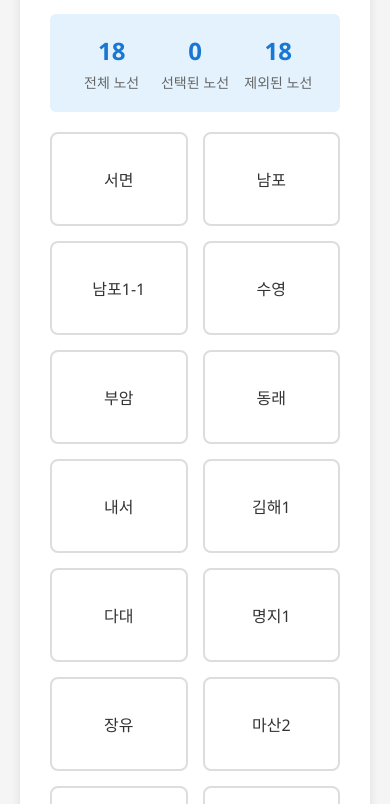
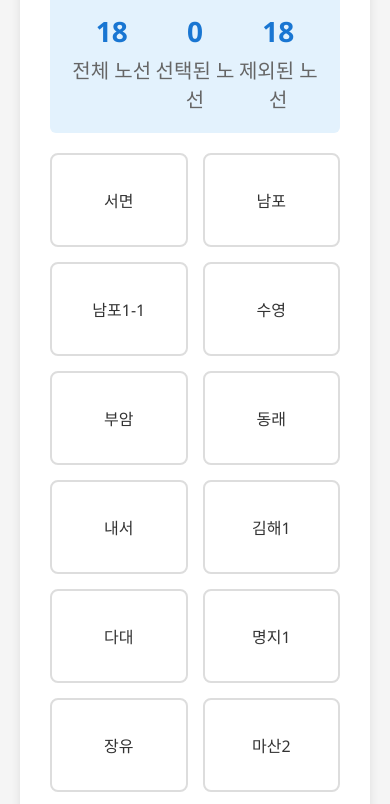
Before and after one commit to wontwonp/-1-, a plain HTML site: page index.html in a window 390 px wide. Shown: the part 139-943 px from the top of the page. Drawn offline with Linux system fonts and the light colour scheme.

Commit message:
Update index.html

```diff
--- a/index.html
+++ b/index.html
@@ -1,4 +1,4 @@
-'<!DOCTYPE html>
+<!DOCTYPE html>
 <html lang="ko">
 <head>
     <meta charset="UTF-8">
@@ -201,11 +201,11 @@
         /* 모바일에서 통계 폰트 크기 조정 */
         @media (max-width: 767px) {
             .stat-number {
-                font-size: 24px;
+                font-size: 28px;
             }
 
             .stat-label {
-                font-size: 14px;
+                font-size: 20px;
             }
 
             .route-item {
```
